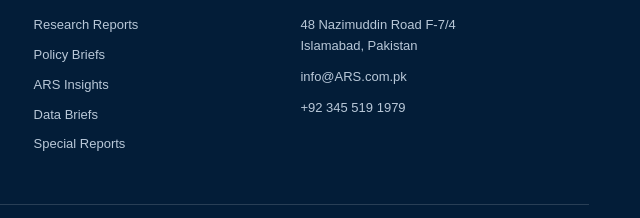
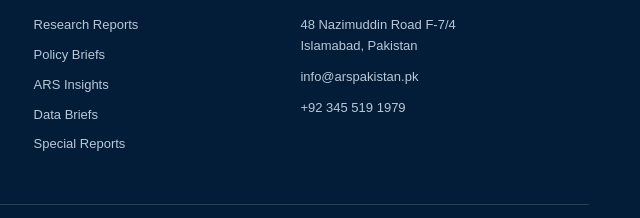
Before and after one commit to ardentresearchsolutions/ardentresearchsolutions.github.io, a plain HTML site: page about.html in a window 1280 px wide. Shown: the part 2467-2685 px from the top of the page, 640-1280 px from the left. Drawn offline with Linux system fonts and the light colour scheme.

Commit message:
Update about.html

```diff
--- a/about.html
+++ b/about.html
@@ -995,7 +995,7 @@ footer li {
 
                 <p style="margin-top:10px;">
 
-                    info@ARS.com.pk
+                    info@arspakistan.pk
 
                 </p>
 
```
